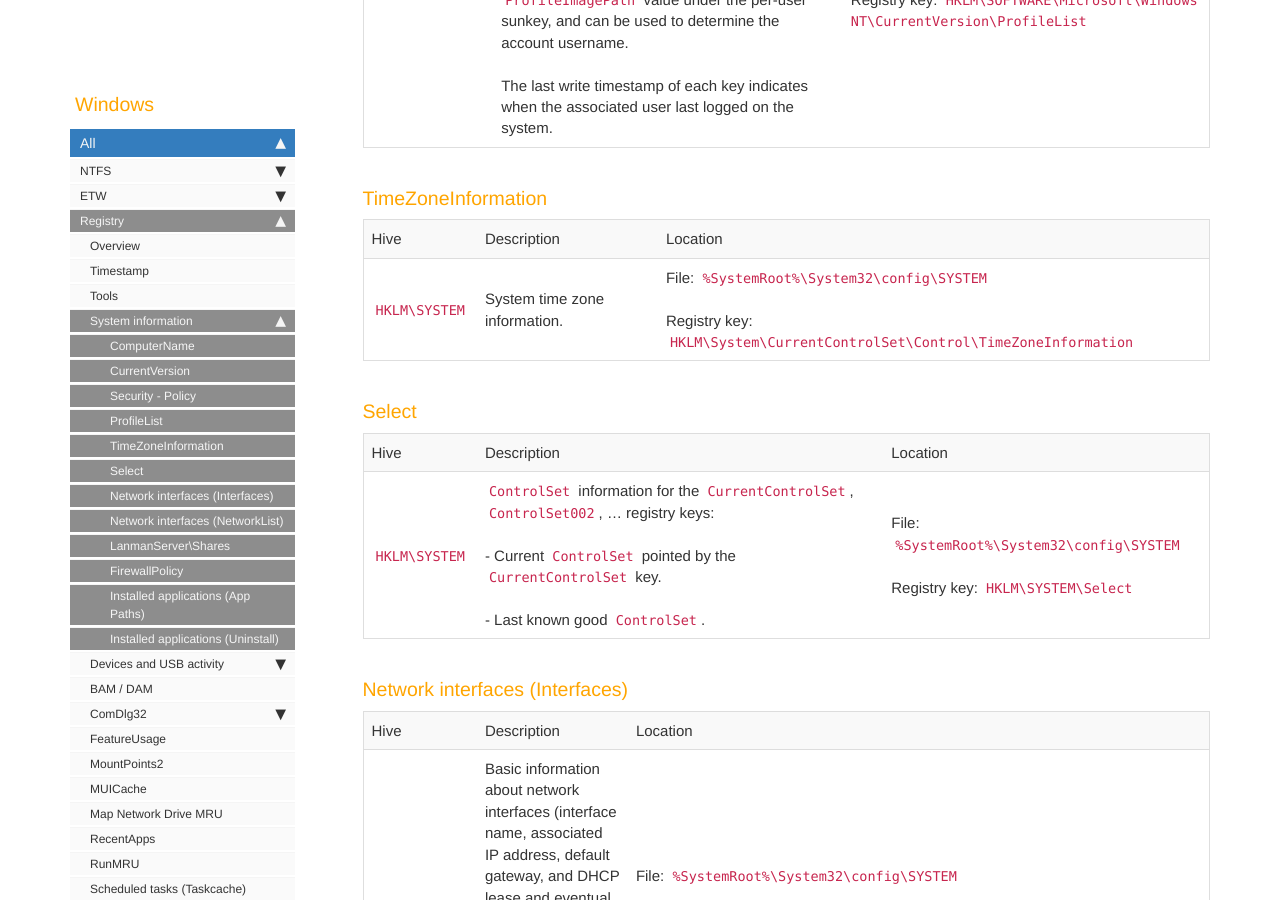
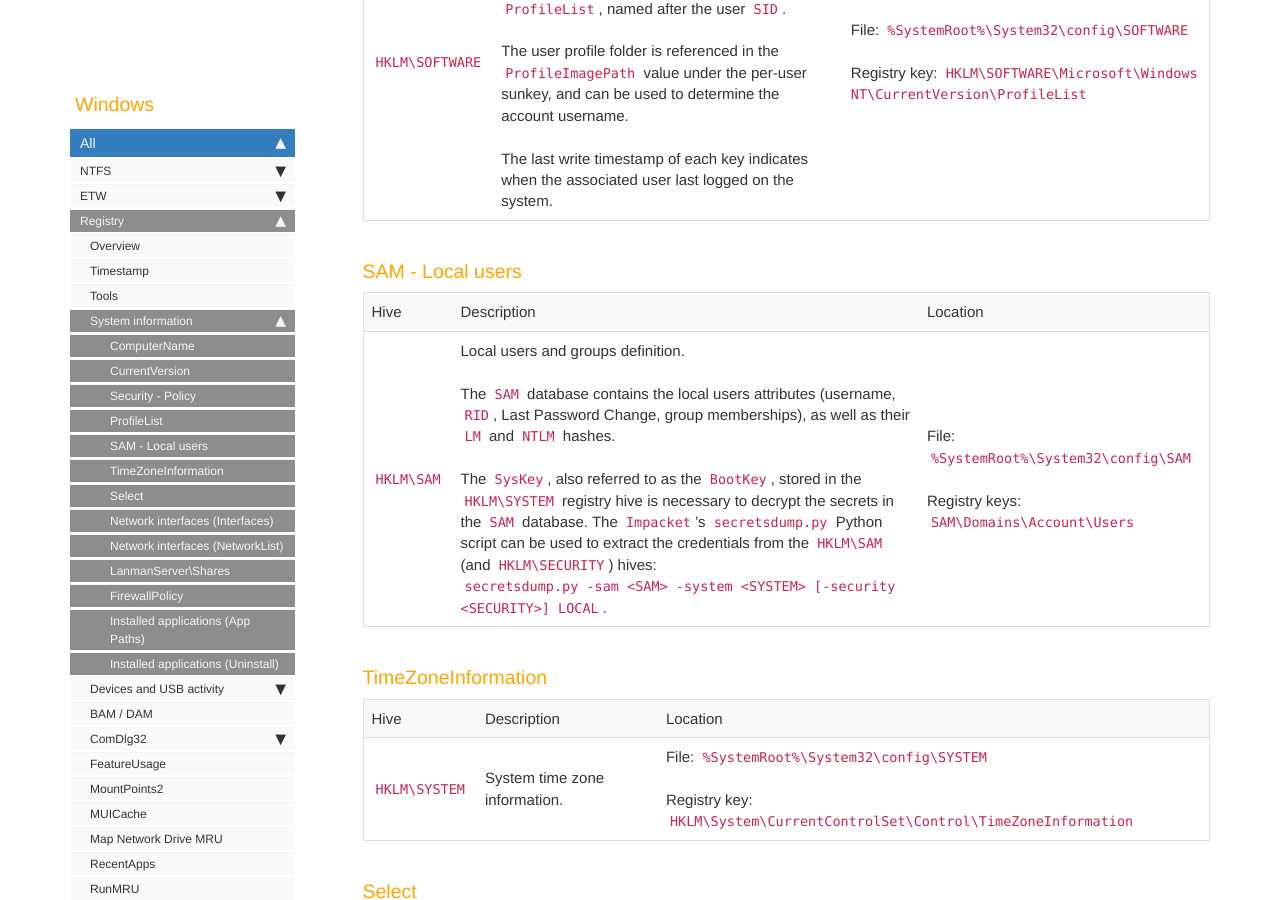
Before and after one commit to Qazeer/artefacts.help, a Jekyll site: the page built from pages/windows/registry_systeminfo.md, in a window 1280 px wide and 900 px high, scrolled down 2189 px. Built offline with Jekyll 4.4.1, drawn with Linux system fonts in a browser that asks for light colours; our own code applies the rules of GitHub Pages for plain Markdown files; comment, search, counter and statistics services are not loaded; some of the changed text lies outside the part shown.

Commit message:
[Artefact] Registry system info - Add SAM

```diff
--- a/_data/sidebars/sidebar.yml
+++ b/_data/sidebars/sidebar.yml
@@ -161,6 +161,10 @@ entries:
 
         - title: ProfileList
           url: /windows_registry_systeminfo.html#profilelist
+          output: web
+
+        - title: SAM - Local users
+          url: /windows_registry_systeminfo.html#sam---local-users
           output: web
 
         - title: TimeZoneInformation
--- a/pages/windows/registry_systeminfo.md
+++ b/pages/windows/registry_systeminfo.md
@@ -1,11 +1,11 @@
 ---
 title: Registry - System Information
-summary: 'Various information about the local system as stored in the registry: computer hostname and domain, network interfaces, system timezone, exposed network shares, firewall status and rules, SID of users that have interactively logged-in, installed applications, etc.'
-keywords: 'ComputerName, CurrentVersion, Policy, ProfileList, TimeZoneInformation, Select, Interfaces, NetworkList, FirewallPolicy, App Paths, Uninstall'
+summary: 'Various information about the local system as stored in the registry: computer hostname and domain, local users, network interfaces, system timezone, exposed network shares, firewall status and rules, SID of users that have interactively logged-in, installed applications, etc.'
+keywords: 'HKLM, SYSTEM, SAM, ComputerName, CurrentVersion, Policy, ProfileList, Users, TimeZoneInformation, Select, Interfaces, NetworkList, FirewallPolicy, App Paths, Uninstall'
 tags:
   - windows_registry
   - windows_system_information
-location: 'HKLM\SYSTEM - ComputerName\n\nHKLM\SOFTWARE - CurrentVersion\n\nHKLM\SECURITY - Policy\n\nHKLM\SOFTWARE - ProfileList\n\nHKLM\SYSTEM - TimeZoneInformation\n\nHKLM\SYSTEM - Select\n\nHKLM\SYSTEM - Interfaces\n\nHKLM\SYSTEM - NetworkList\n\nHKLM\SYSTEM - LanmanServer\Shares\n\nHKLM\SYSTEM - FirewallPolicy\n\nHKLM\SOFTWARE & NTUSER - App Paths\n\nHKLM\SOFTWARE & NTUSER - Uninstall'
+location: 'HKLM\SYSTEM - ComputerName\n\nHKLM\SOFTWARE - CurrentVersion\n\nHKLM\SECURITY - Policy\n\nHKLM\SOFTWARE - ProfileList\n\nHKLM\SAM - Users\n\nHKLM\SYSTEM - TimeZoneInformation\n\nHKLM\SYSTEM - Select\n\nHKLM\SYSTEM - Interfaces\n\nHKLM\SYSTEM - NetworkList\n\nHKLM\SYSTEM - LanmanServer\Shares\n\nHKLM\SYSTEM - FirewallPolicy\n\nHKLM\SOFTWARE & NTUSER - App Paths\n\nHKLM\SOFTWARE & NTUSER - Uninstall'
 last_updated: 2024-01-06
 sidebar: sidebar
 permalink: windows_registry_systeminfo.html
@@ -31,6 +31,11 @@ folder: windows
 
 | Hive | Description | Location |
 | `HKLM\SOFTWARE` | `SID` to user profile folder correspondence for both local and domain accounts that have interactively logged on the system. Each account is referenced by a dedicated subkey under `ProfileList`, named after the user `SID`. <br><br> The user profile folder is referenced in the `ProfileImagePath` value under the per-user sunkey, and can be used to determine the account username. <br><br> The last write timestamp of each key indicates when the associated user last logged on the system. | File: `%SystemRoot%\System32\config\SOFTWARE` <br><br> Registry key: `HKLM\SOFTWARE\Microsoft\Windows NT\CurrentVersion\ProfileList` |
+
+### SAM - Local users
+
+| Hive | Description | Location |
+| `HKLM\SAM` | Local users and groups definition. <br><br> The `SAM` database contains the local users attributes (username, `RID`, Last Password Change, group memberships), as well as their `LM` and `NTLM` hashes. <br><br> The `SysKey`, also referred to as the `BootKey`, stored in the `HKLM\SYSTEM` registry hive is necessary to decrypt the secrets in the `SAM` database. The `Impacket`'s `secretsdump.py` Python script can be used to extract the credentials from the `HKLM\SAM` (and `HKLM\SECURITY`) hives: <br> `secretsdump.py -sam <SAM> -system <SYSTEM> [-security <SECURITY>] LOCAL`. | File: `%SystemRoot%\System32\config\SAM` <br><br> Registry keys: <br> `SAM\Domains\Account\Users` |
 
 ### TimeZoneInformation
 
```
